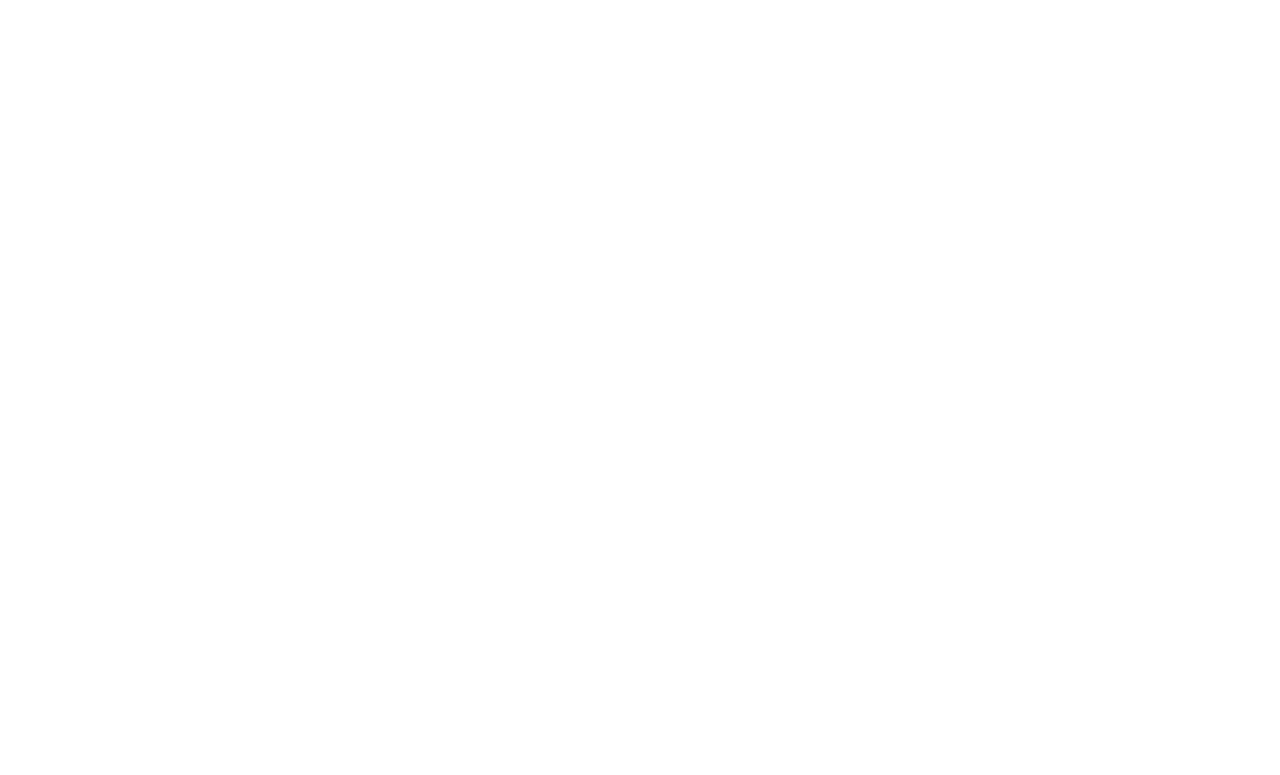
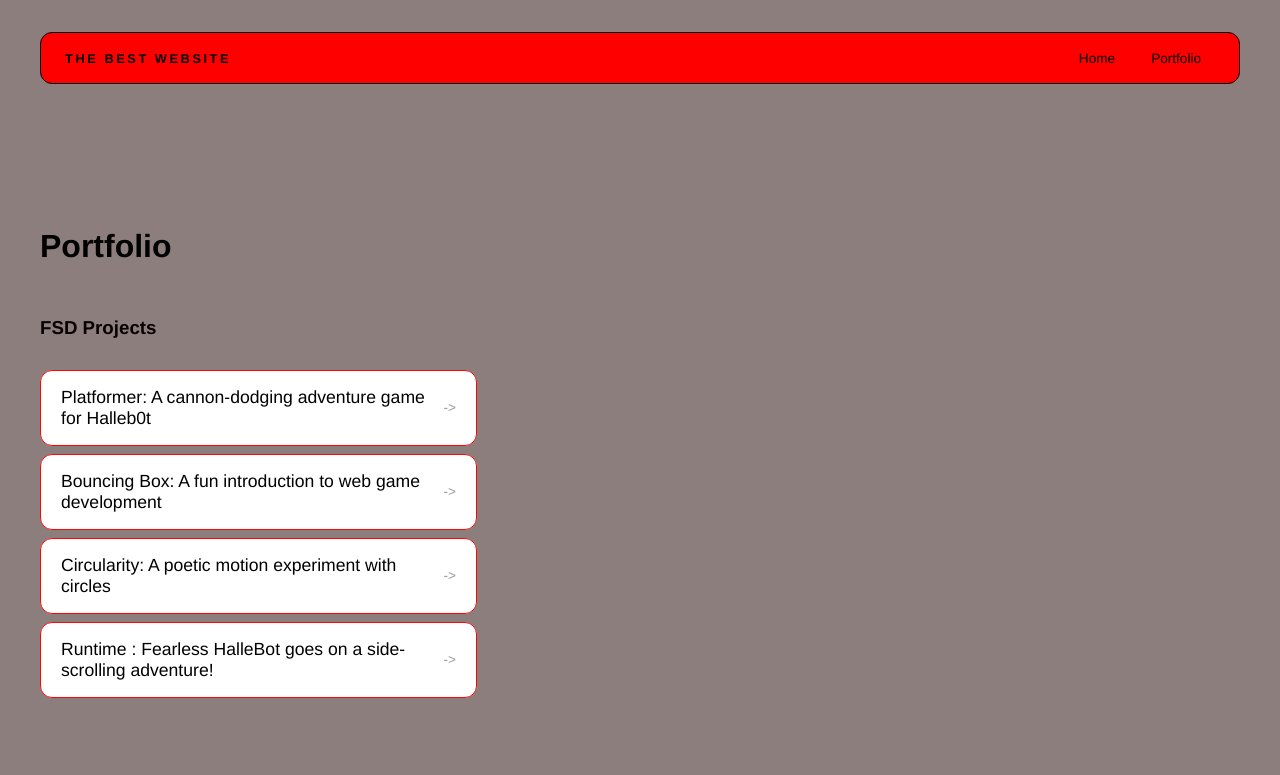
Before and after one commit to stevenamaya504/stevenamaya504.github.io, a plain HTML site: page portfolio.html in a window 1280 px wide. Drawn offline with Linux system fonts and the light colour scheme.

Commit message:
add portfolio page to website

```diff
--- a/portfolio.html
+++ b/portfolio.html
@@ -0,0 +1,53 @@
+<!DOCTYPE html>
+<html>
+  <head>
+    <title>My Portfolio page</title>
+    <link rel="stylesheet" href="style.css" />
+  </head>
+
+  <body>
+    <!-- All content goes here -->
+    <div id="all-contents">
+      <nav>
+     <h1>The Best Website</h1>
+     <ul id="nav-ul">
+     <li class="nav-li">
+  <a href="index.html">Home</a>
+</li>
+<li class="nav-li">
+  <a href="portfolio.html">Portfolio</a>
+</li>
+
+     </ul>
+
+
+      </nav>
+
+     <main>
+  <div class="content">
+    <h1>Portfolio</h1>
+    <h3>FSD Projects</h3>
+    <ul id="portfolio">
+<li>
+  <a href="fsd-projects/platformer/">Platformer: A cannon-dodging adventure game for Halleb0t</a>
+</li>
+<li>
+  <a href="fsd-projects/bouncing-box/">Bouncing Box: A fun introduction to web game development</a>
+</li>
+<li>
+  <a href="fsd-projects/circularity/">Circularity: A poetic motion experiment with circles</a>
+</li>
+<li>
+ <a href="fsd-projects/runtime/">Runtime : Fearless HalleBot goes on a side-scrolling adventure!</a>
+</li>
+
+    </ul>
+
+    <!-- ASD Projects will go here -->
+
+
+  </div>
+    </main>
+    </div>
+  </body>
+</html>
--- a/style.css
+++ b/style.css
@@ -159,3 +159,55 @@ nav h1 {
   background: #fa0000;
   color: #f90000;
 }
+/* Portfolio styles */
+.content h1 {
+  color: black;
+}
+
+#portfolio {
+  list-style: none;
+  margin: 0;
+  padding: 0;
+  width: 100%;
+  display: flex;
+  flex-direction: column;
+  gap: 8px;
+}
+
+#portfolio li {
+  border-radius: 12px;
+  overflow: hidden;
+}
+
+#portfolio a {
+  display: flex;
+  justify-content: space-between;
+  align-items: center;
+  text-decoration: none;
+  color: #000000;
+  padding: 16px 20px;
+  font-size: 1.1rem;
+  font-weight: 500;
+  background: #ffffff;
+  border: 1px solid #ff0303;
+  border-radius: 12px;
+  transition: background 0.25s ease, color 0.25s ease, transform 0.25s ease;
+}
+
+#portfolio a:hover {
+  background: #000;
+  color: #fb0000;
+  transform: translateX(4px);
+}
+
+#portfolio a::after {
+  content: "->";
+  font-size: 0.85rem;
+  opacity: 0.4;
+  transition: opacity 0.25s ease;
+  white-space: nowrap;
+}
+
+#portfolio a:hover::after {
+  opacity: 1;
+}
```
